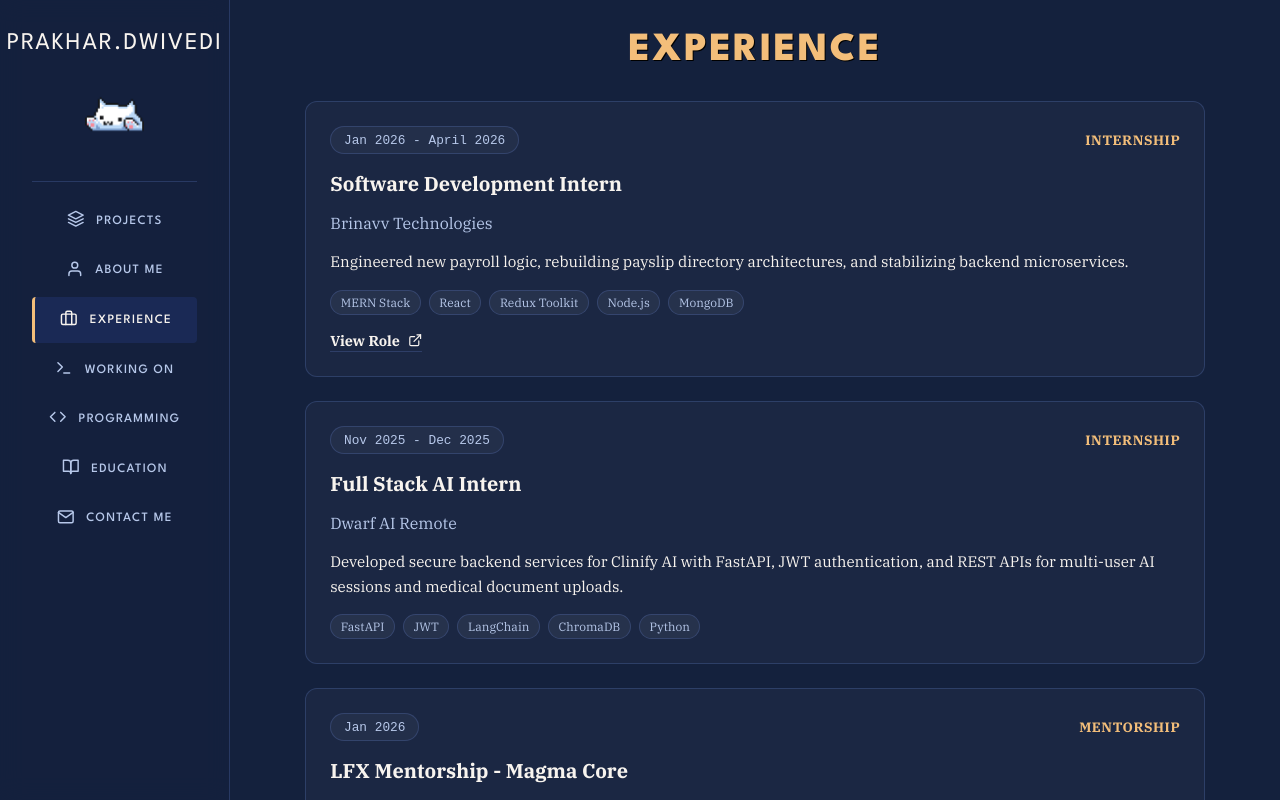
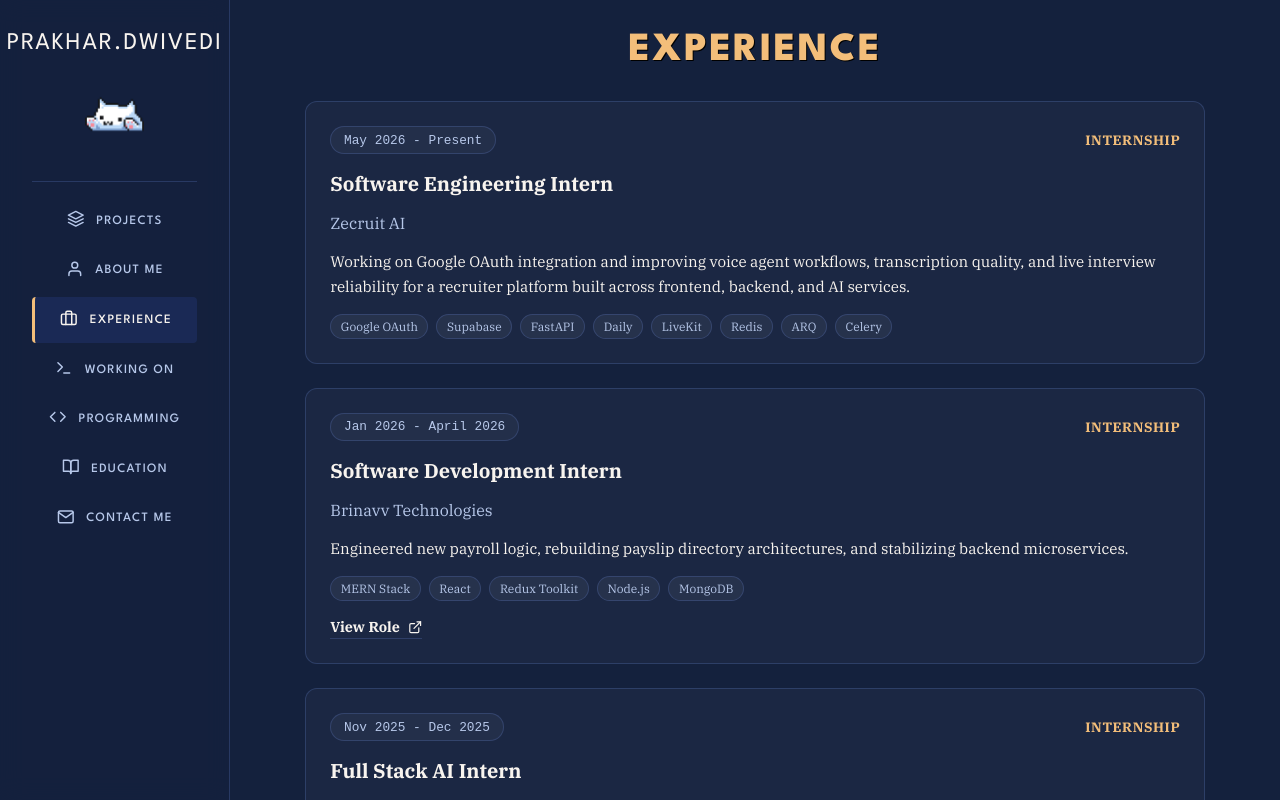
Before and after one commit to prakharDvedi/portfolio, a Next.js app: page /experience in a window 1280 px wide. Built offline with nearby package versions, Linux system fonts and the light colour scheme.

Commit message:
add experience

```diff
--- a/src/data/experience.ts
+++ b/src/data/experience.ts
@@ -1,6 +1,25 @@
 import type { ExperienceItem } from "@/types/frontend";
 
 export const experienceData: ExperienceItem[] = [
+  {
+    title: "Software Engineering Intern",
+    org: "Zecruit AI",
+    type: "Internship",
+    period: "May 2026 - Present",
+    description:
+      "Working on Google OAuth integration and improving voice agent workflows, transcription quality, and live interview reliability for a recruiter platform built across frontend, backend, and AI services.",
+    tech: [
+      "Google OAuth",
+      "Supabase",
+      "FastAPI",
+      "Daily",
+      "LiveKit",
+      "Redis",
+      "ARQ",
+      "Celery",
+    ],
+    achievements: [],
+  },
   {
     title: "Software Development Intern",
     org: "Brinavv Technologies",
```
